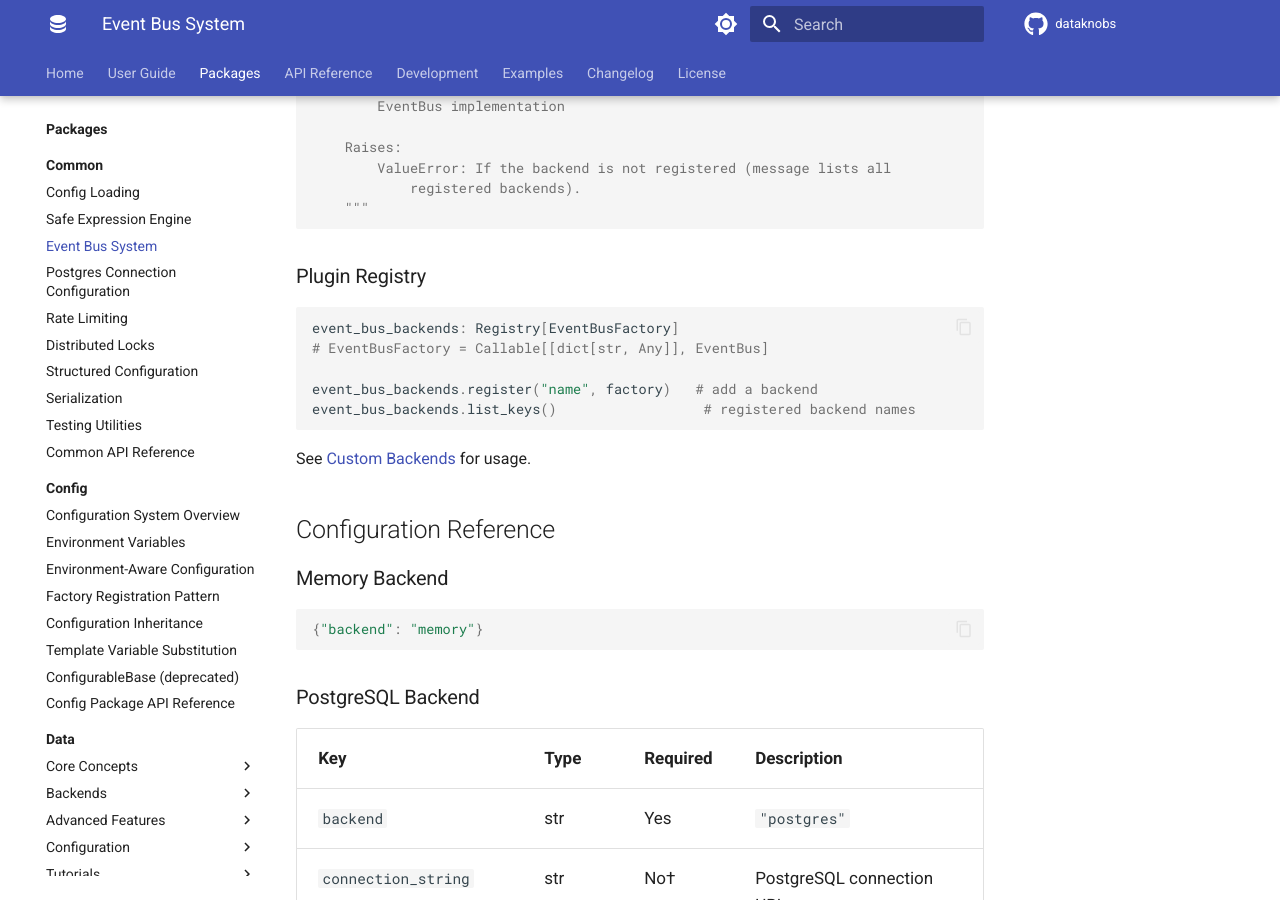
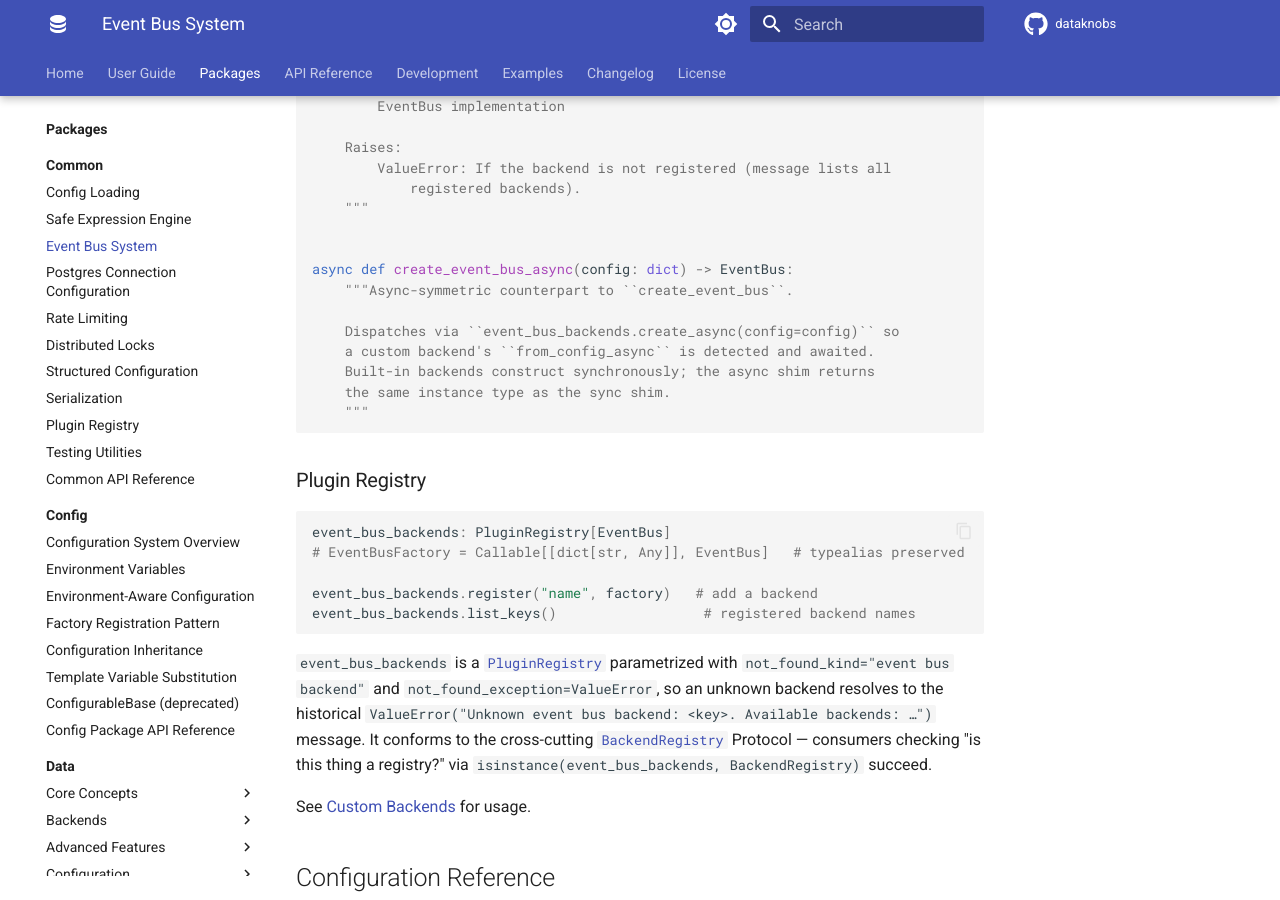
Before and after one commit to KBS-Labs/dataknobs, an MkDocs documentation site: the page built from docs/packages/common/events.md, in a window 1280 px wide and 900 px high, scrolled down 13065 px. Built offline with MkDocs 1.6.1 and Material for MkDocs 9.7.7, drawn with Linux system fonts in a browser that asks for light colours; comment, search, counter and statistics services are not loaded.

Commit message:
feat(common): consolidate event_bus_backends onto PluginRegistry
event_bus_backends is now a PluginRegistry[EventBus] parametrized with
not_found_kind="event bus backend" + not_found_exception=ValueError,
preserving the historical unknown-backend error text and exception class
byte-for-byte. The four built-in factory closures (memory / postgres /
redis / sqs) keep their lazy backend imports, so the dependencies = []
base install posture is unchanged.

create_event_bus collapses to a 1-line shim
(event_bus_backends.create(config=config)); a new symmetric
create_event_bus_async dispatches through create_async so out-of-tree
backends exposing from_config_async are detected and awaited.

EventBusFactory typealias preserved. The registry conforms to the
shared BackendRegistry runtime_checkable Protocol — consumers checking
"is this a registry-like thing?" can isinstance against it.

Documentation:

- packages/common/docs/guides/events.md updated for the new registry
  type, create_event_bus_async, and the BackendRegistry cross-link.
- packages/common/docs/guides/plugin-registry.md adds the
  BackendRegistry Protocol section that PR-A's surface introduced
  but the guide hadn't yet documented; the events guide now
  cross-references it.
- New docs/packages/common/plugin-registry.md MkDocs page (snippet-
  include shim mirroring events.md / postgres-config.md) + nav entry
  in mkdocs.yml. Without this the cross-link from events.md would
  fail under MkDocs strict build.

Co-Authored-By: Claude Opus 4.7 (1M context) <noreply@anthropic.com>

````diff
--- a/mkdocs.yml
+++ b/mkdocs.yml
@@ -73,6 +73,7 @@ nav:
       - packages/common/locks.md
       - packages/common/structured-config.md
       - packages/common/serialization.md
+      - packages/common/plugin-registry.md
       - packages/common/testing.md
       - packages/common/api.md
     - Config:
--- a/packages/common/docs/guides/events.md
+++ b/packages/common/docs/guides/events.md
@@ -573,17 +573,37 @@ def create_event_bus(config: dict) -> EventBus:
         ValueError: If the backend is not registered (message lists all
             registered backends).
     """
+
+
+async def create_event_bus_async(config: dict) -> EventBus:
+    """Async-symmetric counterpart to ``create_event_bus``.
+
+    Dispatches via ``event_bus_backends.create_async(config=config)`` so
+    a custom backend's ``from_config_async`` is detected and awaited.
+    Built-in backends construct synchronously; the async shim returns
+    the same instance type as the sync shim.
+    """
 ```
 
 ### Plugin Registry
 
 ```python
-event_bus_backends: Registry[EventBusFactory]
-# EventBusFactory = Callable[[dict[str, Any]], EventBus]
+event_bus_backends: PluginRegistry[EventBus]
+# EventBusFactory = Callable[[dict[str, Any]], EventBus]   # typealias preserved
 
 event_bus_backends.register("name", factory)   # add a backend
 event_bus_backends.list_keys()                  # registered backend names
 ```
+
+`event_bus_backends` is a
+[`PluginRegistry`](plugin-registry.md) parametrized with
+`not_found_kind="event bus backend"` and `not_found_exception=ValueError`,
+so an unknown backend resolves to the historical
+`ValueError("Unknown event bus backend: <key>. Available backends: …")`
+message. It conforms to the cross-cutting
+[`BackendRegistry`](plugin-registry.md#backendregistry-protocol) Protocol — consumers checking
+"is this thing a registry?" via `isinstance(event_bus_backends,
+BackendRegistry)` succeed.
 
 See [Custom Backends](#custom-backends-plugin-registry) for usage.
 
````
Also changed, not shown: docs/packages/common/plugin-registry.md (added, +3 -0 lines), packages/common/CHANGELOG.md (+22 -0 lines), packages/common/docs/guides/plugin-registry.md (+18 -0 lines), 4 other files.
